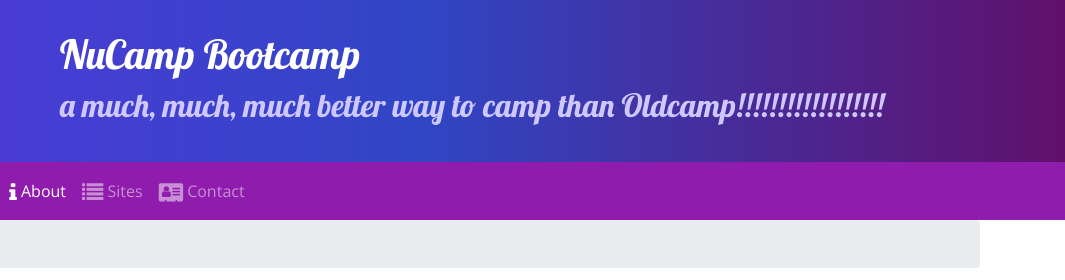
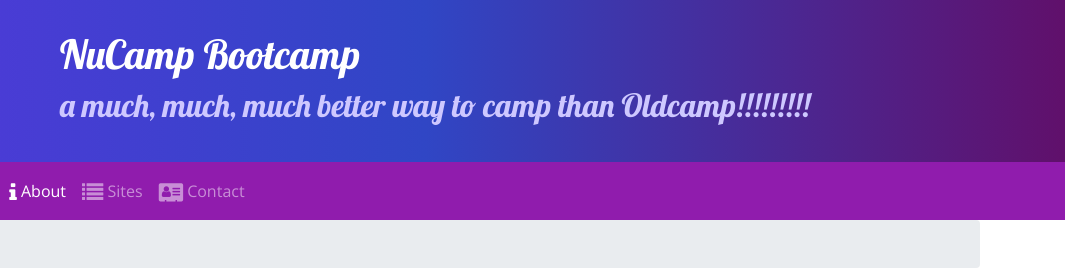
Before and after one commit to MarkleyClassroom/Week-2-Workshop-Complete, a website: page aboutus.html in a window 1280 px wide. Shown: the top 280 px of the page, 215-1280 px from the left. Drawn offline with nearby package versions, Linux system fonts and the light colour scheme.

```diff
--- a/aboutus.html
+++ b/aboutus.html
@@ -28,7 +28,7 @@
                 </div>
                 <div class="col">
                     <h1>NuCamp Bootcamp</h1>
-                    <h2>a much, much, much better way to camp than Oldcamp!!!!!!!!!!!!!!!!!!</h2>
+                    <h2>a much, much, much better way to camp than Oldcamp!!!!!!!!!</h2>
                 </div>
             </div>
         </div>
```
